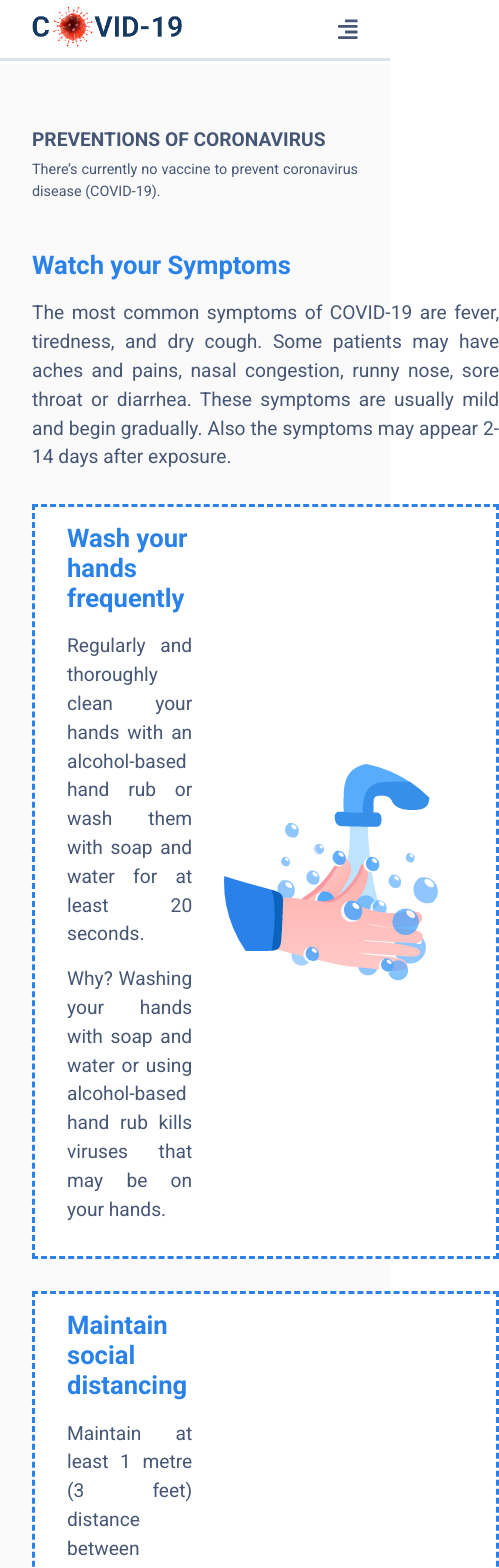
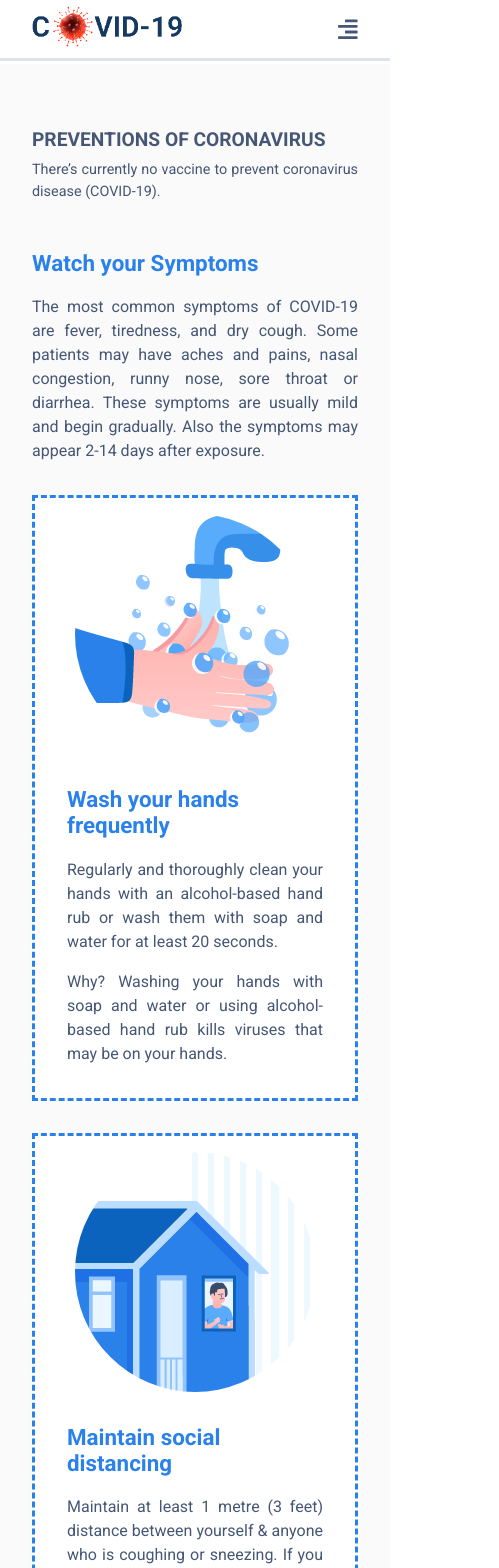
Before and after one commit to anjanKoradia/Corona-Disease-Tracker, a React (Create React App) app: page /prevention in a window 390 px wide. Shown: the top 1568 px of the page, 499 px wide, since content can reach past the window. Built offline with nearby package versions, Linux system fonts and the light colour scheme; no server answers.

Commit message:
Make Prevention and Treatment page responsive.

```diff
--- a/src/App.css
+++ b/src/App.css
@@ -131,7 +131,7 @@ p {
     padding: 0.3rem 0.8rem;
   }
 }
-@media only screen and (max-width: 414px) {
+@media only screen and (max-width: 425px) {
   .title h1 {
     font-size: 1.2rem;
   }
--- a/src/Components/Layouts/Prevention/Prevention.css
+++ b/src/Components/Layouts/Prevention/Prevention.css
@@ -18,3 +18,14 @@
 .prevention .center .steps {
   margin: 3rem 0;
 }
+
+/* -------------------- Media Query -------------------- */
+
+@media only screen and (max-width: 425px) {
+  .prevention .prevention_for_yourself .prevention_setps_for_yourself h1 {
+    font-size: 1.4rem;
+  }
+  .prevention .prevention_for_yourself .prevention_setps_for_yourself p {
+    font-size: 1rem;
+  }
+}
--- a/src/Components/Layouts/Prevention/Prevention.jsx
+++ b/src/Components/Layouts/Prevention/Prevention.jsx
@@ -8,7 +8,7 @@ import wash_hand from "../../../Assets/Images/wash_hand.png";
 import touching_face from "../../../Assets/Images/touching_face.png";
 import hygiene from "../../../Assets/Images/hygiene.png";
 import CoronaCasesInfo from "../../Shared/CoronaCasesInfo/CoronaCasesInfo";
-import "./Prevention.css"
+import "./Prevention.css";
 
 function Prevention() {
   return (
--- a/src/Components/Layouts/Prevention/PreventionStepsCard/PreventionStepsCard.css
+++ b/src/Components/Layouts/Prevention/PreventionStepsCard/PreventionStepsCard.css
@@ -8,3 +8,34 @@
   margin-left: 2rem;
   border-radius: 100%;
 }
+
+/* -------------------- Media Query -------------------- */
+
+@media only screen and (max-width: 1230px) and (min-width: 1025px) {
+  .prevention_card {
+    flex-direction: column-reverse;
+  }
+}
+
+@media only screen and (max-width: 600px) {
+  .prevention_card {
+    flex-direction: column-reverse;
+  }
+  .prevention_card img {
+    margin-bottom: 2rem;
+    margin-left: 0;
+  }
+}
+@media only screen and (max-width: 425px) {
+  .prevention_card .prevention_detail h1 {
+    font-size: 1.4rem;
+  }
+}
+@media only screen and (max-width: 375px) {
+  .prevention_card {
+    padding: 1rem;
+  }
+  .prevention_card img {
+    width: 80%;
+  }
+}
--- a/src/Components/Layouts/Treatment/Treatment.css
+++ b/src/Components/Layouts/Treatment/Treatment.css
@@ -1,4 +1,4 @@
-.treatment .corona_treatment{
+.treatment .corona_treatment {
   margin: 3rem 0;
 }
 
@@ -6,19 +6,30 @@
   margin: 1.5rem 0;
 }
 
-.treatment_type{
+.treatment_type {
   margin: 4rem 0;
 }
-.treatment_type h3{
+.treatment_type h3 {
   color: var(--blue2);
   margin: 1rem 0;
   font-size: 1.5rem;
 }
 
-.treatment_type .self_care ul{
-padding: 1rem 3rem;
+.treatment_type .self_care ul {
+  padding: 1rem 3rem;
 }
 
 .corona_treatment .info_quickLinks {
   margin-left: 4rem;
 }
+
+/* -------------------- Media Query -------------------- */
+
+@media only screen and (max-width: 425px) {
+  .treatment_details p {
+    font-size: 1rem;
+  }
+  .treatment_details h3 {
+    font-size: 1.4rem;
+  }
+}
--- a/src/Components/Layouts/Treatment/Treatment.jsx
+++ b/src/Components/Layouts/Treatment/Treatment.jsx
@@ -1,5 +1,4 @@
 import React from "react";
-import ReactPlayer from "react-player";
 import Alert from "../../Shared/Alert/Alert";
 import CoronaCasesInfo from "../../Shared/CoronaCasesInfo/CoronaCasesInfo";
 import QuickLinks from "../../Shared/QuickLinks/QuickLinks";
@@ -12,8 +11,8 @@ function Treatment() {
         <div className="title">
           <h1>TREATMENT FOR CORONAVIRUS</h1>
           <p>
-            Coronavirus disease is an infectious disease caused by a
-            newly discovered coronavirus.
+            Coronavirus disease is an infectious disease caused by a newly
+            discovered coronavirus.
           </p>
         </div>
         <div className="corona_treatment flex">
```
